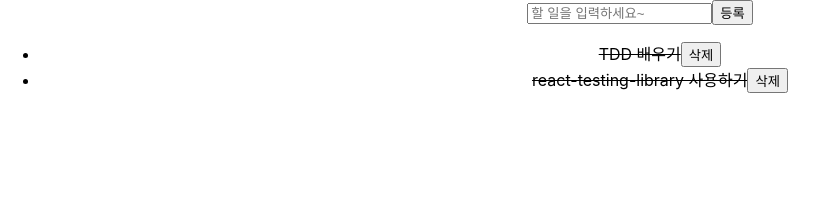
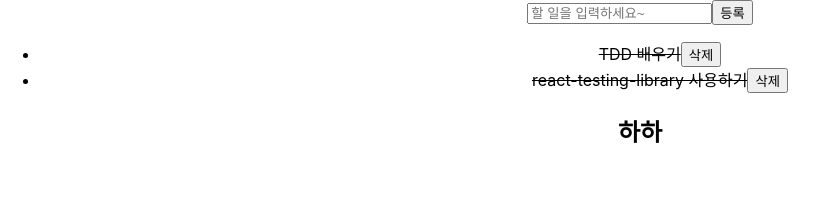
Before and after one commit to bitnarii/rtl-tdd-todos, a React (Create React App) app: page / in a window 1280 px wide. Shown: the top 203 px of the page, without its empty margins (0-828 px from the left). Built offline with nearby package versions, Linux system fonts and the light colour scheme.

Commit message:
jenkins test jjin please

```diff
--- a/src/App.js
+++ b/src/App.js
@@ -6,6 +6,7 @@
   return (
     <div className="App">
       <TodoApp/>
+      <h2>하하</h2>
     </div>
   );
 }
```
